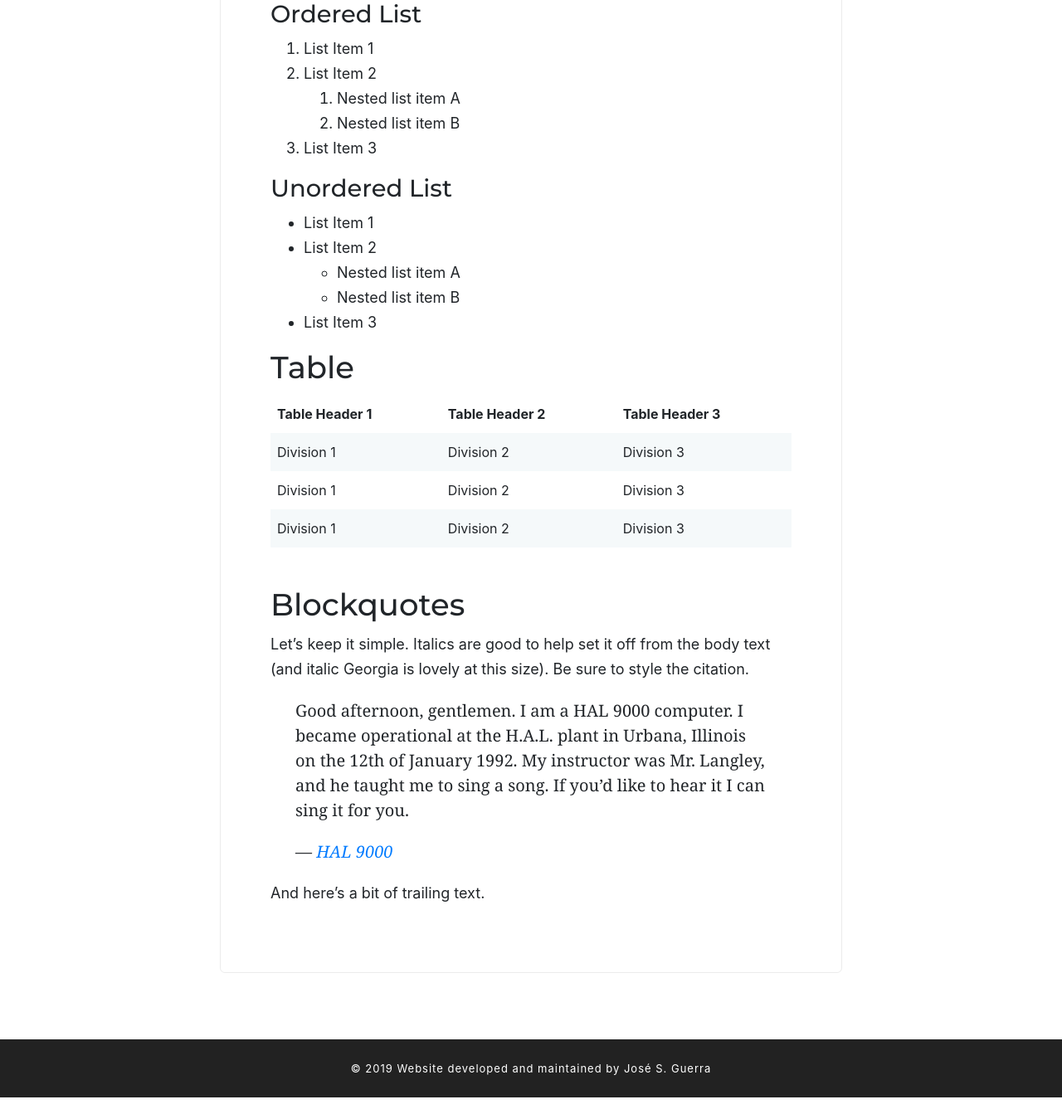
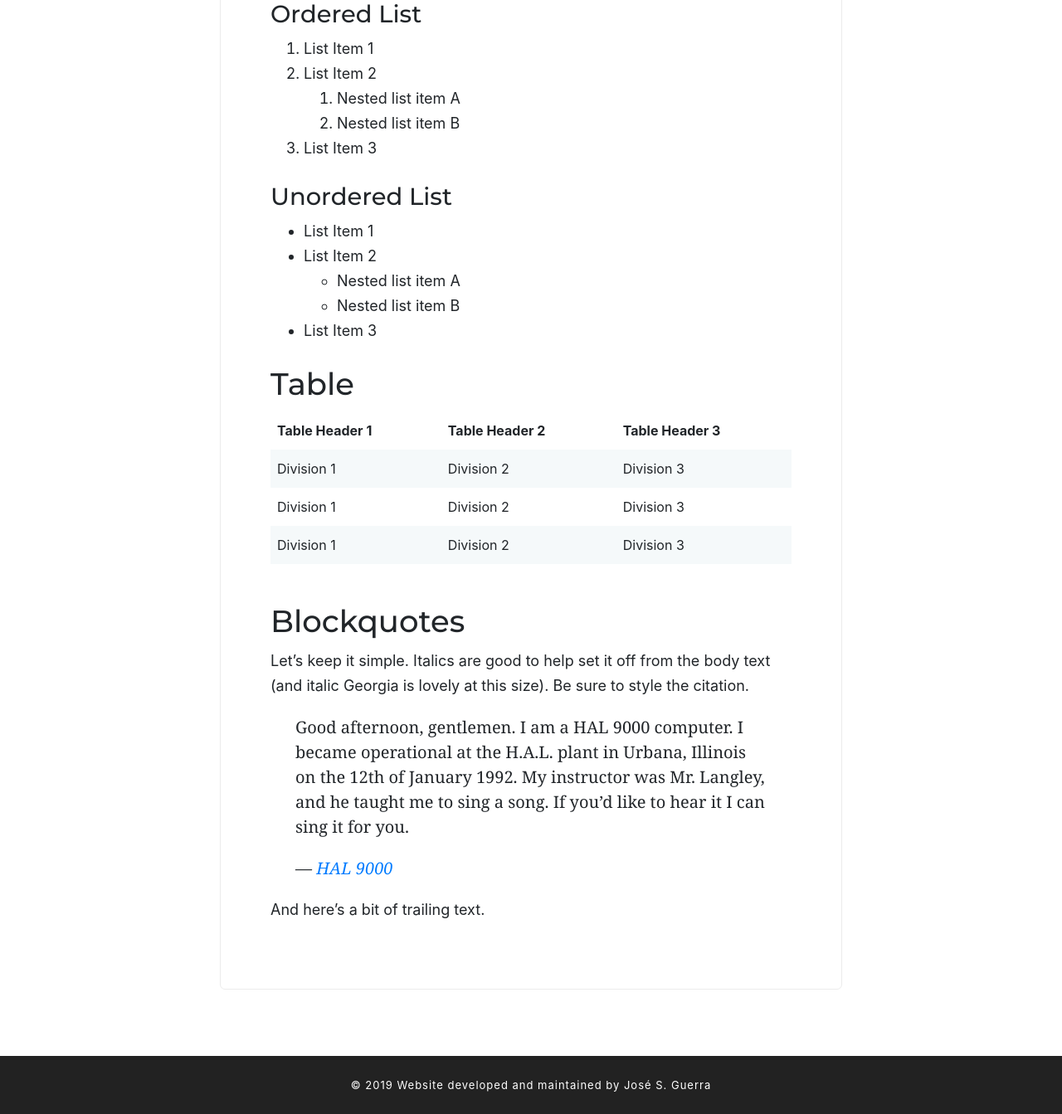
Before and after one commit to jsguerra/simple-website-concept, a PHP site: page /copy/style-guide.html in a window 1280 px wide. Shown: the part 1768-3111 px from the top of the page at 83% size. Run offline with PHP 8.4, Linux system fonts and the light colour scheme; style sheets or scripts are compiled from the project's sources.

Commit message:
added partials

```diff
--- a/src/sass/main.scss
+++ b/src/sass/main.scss
@@ -17,6 +17,7 @@
 // ==========================================================================
 @import
   'components/base',
+  'components/list',
   'components/tables';
 
 
```
